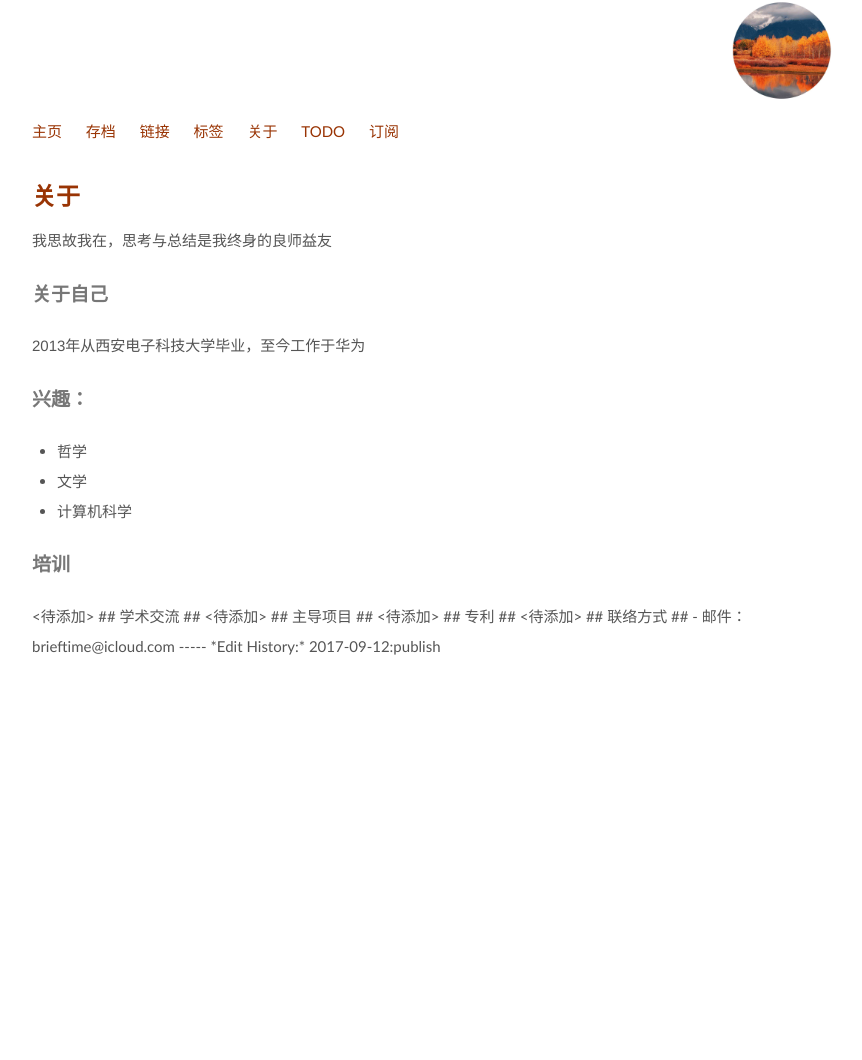
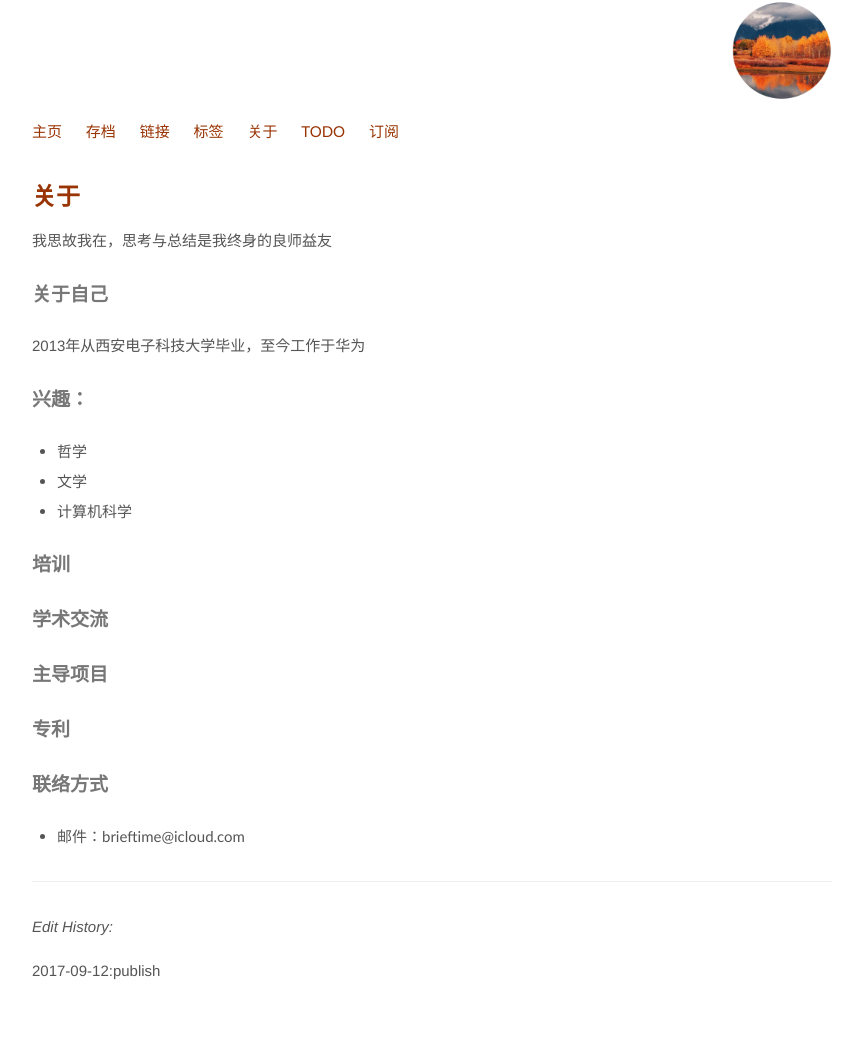
Before and after one commit to fk1091889767/tanwubin.github.io, a Jekyll site: the page built from about.md, in a window 1280 px wide. Shown: the whole page, without its empty margins (208-1070 px from the left). Built offline with Jekyll 4.4.1, drawn with Linux system fonts in a browser that asks for light colours; before the commit the page ends 900 px from its top, so only the background shows below that.

Commit message:
update about

```diff
--- a/about.md
+++ b/about.md
@@ -17,25 +17,25 @@ permalink: /about/
 
 ## 培训 ##
 
-<待添加>
+
 
 ## 学术交流 ##
 
-<待添加>
+
 
 ## 主导项目	##
 
-<待添加>
+
 
 ## 专利 ##
 
-<待添加>
+
 
 ## 联络方式 ##
 
 - 邮件：brieftime@icloud.com
 
------
+---
 
 *Edit History:*
 
```
